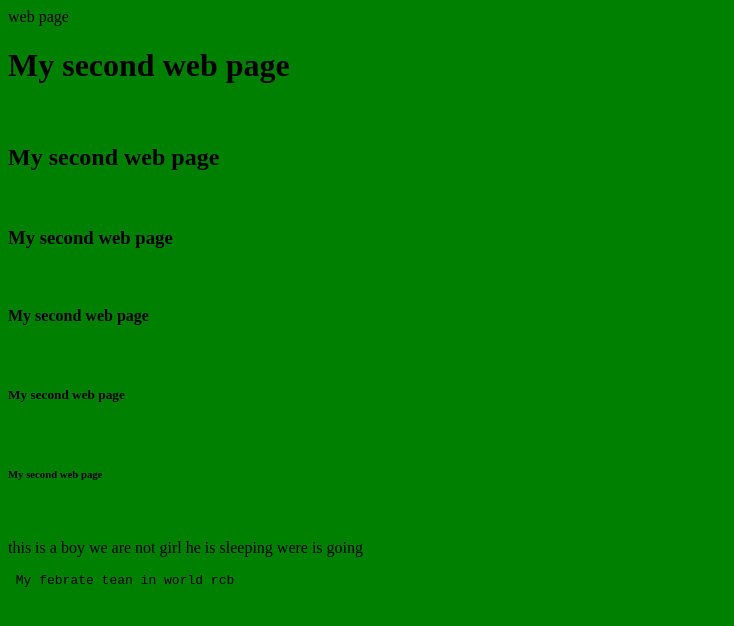
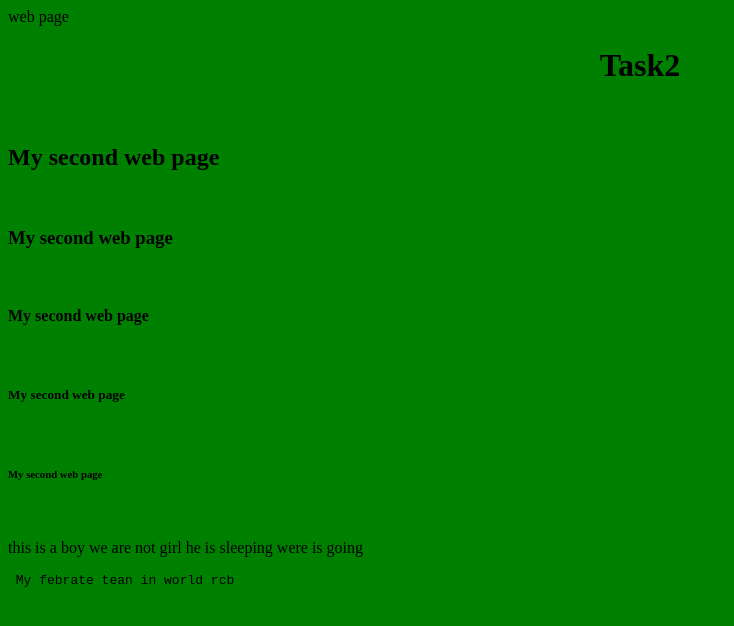
Before and after one commit to NadimUddin123/Four, a plain HTML site: page Index.html in a window 1280 px wide. Shown: the whole page, without its empty margins (0-734 px from the left). Drawn offline with Linux system fonts and the light colour scheme.

Commit message:
Update Index.html
Task 2

```diff
--- a/Index.html
+++ b/Index.html
@@ -1,8 +1,9 @@
 <html>
 <head> <tittle> web page  </tittle> </head>
+
   <body bgcolor="green">
     <br>
-    <h1> My second web page </h1></br>
+    <h1 align="center"> Task2 </h1></br>
    <h2> My second web page </h2></br>
    <h3> My second web page </h3></br>
    <h4> My second web page </h4></br>
```
